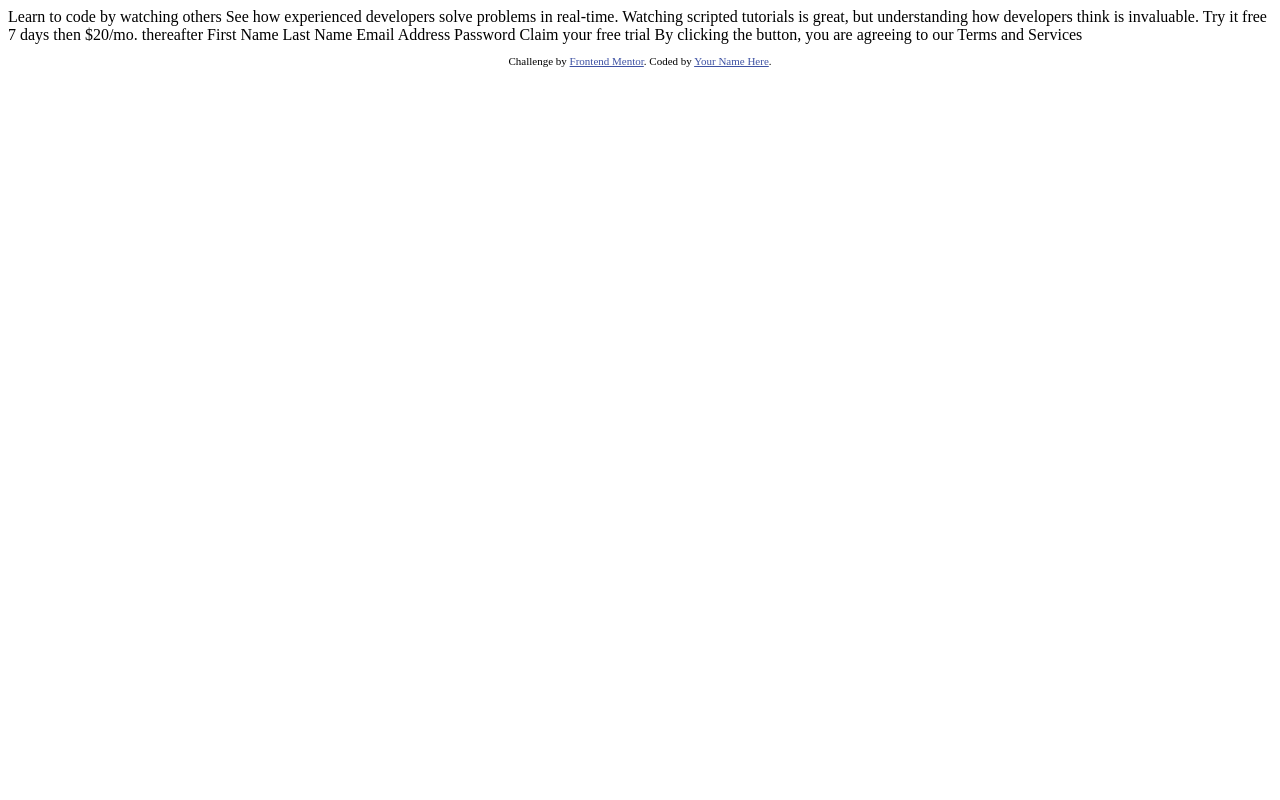
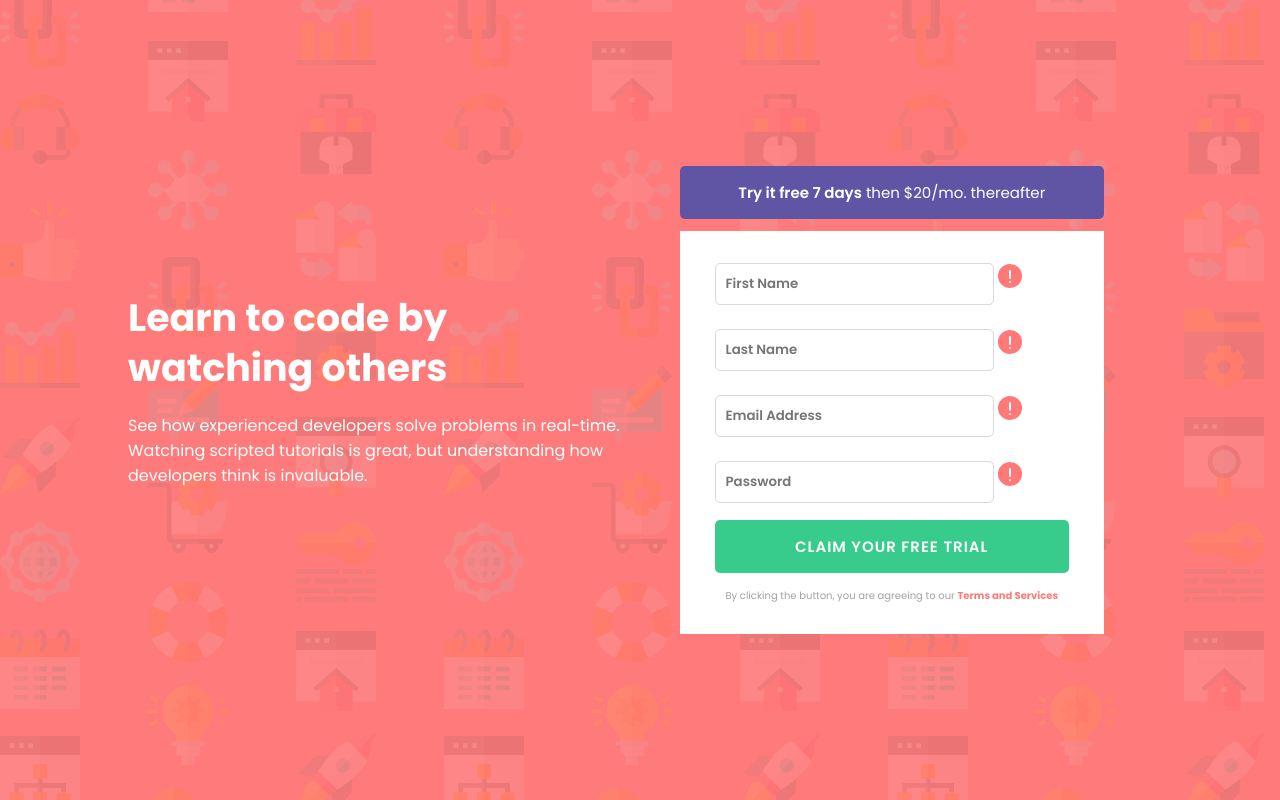
Before and after one commit to frontendMentor-me/signup-form, a plain HTML site: page index.html in a window 1280 px wide. Drawn offline with Linux system fonts and the light colour scheme.

Commit message:
vista desktop empezada

```diff
--- a/index.html
+++ b/index.html
@@ -1,42 +1,54 @@
 <!DOCTYPE html>
 <html lang="en">
+
 <head>
   <meta charset="UTF-8">
-  <meta name="viewport" content="width=device-width, initial-scale=1.0"> <!-- displays site properly based on user's device -->
+  <meta name="viewport" content="width=device-width, initial-scale=1.0">
+  <!-- displays site properly based on user's device -->
 
   <link rel="icon" type="image/png" sizes="32x32" href="./images/favicon-32x32.png">
 
   <title>Frontend Mentor | Intro component with sign up form</title>
 
-  <!-- Feel free to remove these styles or customise in your own stylesheet 👍 -->
-  <style>
-    .attribution { font-size: 11px; text-align: center; }
-    .attribution a { color: hsl(228, 45%, 44%); }
-  </style>
+  <link rel="stylesheet" href="style.css">
 </head>
+
 <body>
 
-  Learn to code by watching others
+  <main>
+    <div class="content left">
+      <h1>Learn to code by watching others</h1>
+      <p>See how experienced developers solve problems in real-time. Watching scripted tutorials is great,
+        but understanding how developers think is invaluable.
+      </p>
+    </div>
+    <div class="content right">
+      <div class="offert">
+        <p><span>Try it free 7 days</span> then $20/mo. thereafter</p>
+      </div>
+      <form class="form">
+        <div class="input">
+          <input type="text" name="firstName" placeholder="First Name" required>
+          <img src="./images/icon-error.svg" alt="">
+        </div>
+        <div class="input">
+          <input type="text" name="lastName" placeholder="Last Name" required>
+          <img src="./images/icon-error.svg" alt="">
+        </div>
+        <div class="input">
+          <input type="email" name="email" placeholder="Email Address" required>
+          <img src="./images/icon-error.svg" alt="">
+        </div>
+        <div class="input">
+          <input type="password" name="pwd" placeholder="Password" required>
+          <img src="./images/icon-error.svg" alt="">
+        </div>
+        <button type="button"> Claim your free trial</button>
 
-  See how experienced developers solve problems in real-time. Watching scripted tutorials is great,
-  but understanding how developers think is invaluable.
+        <small>By clicking the button, you are agreeing to our <span class="tys">Terms and Services</span></small>
+      </form>
+    </div>
+  </main>
+</body>
 
-  Try it free 7 days then $20/mo. thereafter
-
-  First Name
-  Last Name
-  Email Address
-  Password
-
-  Claim your free trial
-
-  By clicking the button, you are agreeing to our Terms and Services
-
-  <footer>
-    <p class="attribution">
-      Challenge by <a href="https://www.frontendmentor.io?ref=challenge" target="_blank">Frontend Mentor</a>.
-      Coded by <a href="#">Your Name Here</a>.
-    </p>
-  </footer>
-</body>
 </html>
--- /dev/null
+++ b/style.css
@@ -0,0 +1,130 @@
+@import url('https://fonts.googleapis.com/css2?family=Poppins:wght@400;500;600;700&display=swap');
+
+:root {
+    /* Colors*/
+    --red: hsl(0, 100%, 74%);
+    --green: hsl(154, 59%, 51%);
+    --blue: hsl(248, 32%, 49%);
+
+    --darkBlue: hsl(249, 10%, 26%);
+    --grayishBlue: hsl(246, 25%, 77%);
+
+    --fontPoppins: 'Poppins', sans-serif;
+}
+
+* {
+    margin: 0;
+    padding: 0;
+    box-sizing: border-box;
+    font-family: var(--fontPoppins);
+}
+
+body {
+    height: 100vh;
+    width: 100vw;
+    display: flex;
+    align-items: center;
+    justify-content: center;
+    background: url('./images/bg-intro-desktop.png'), var(--red);
+}
+
+body main {
+    display: flex;
+    flex-direction: row;
+    align-items: center;
+    width: 80%;
+}
+
+body main .right {
+    width: 100%;
+    margin: 0 3rem;
+}
+
+body main .left {
+    color: white;
+}
+
+body main .left h1 {
+    width: 75%;
+    font-size: 38px;
+    line-height: 50px;
+}
+
+body main .left p {
+    padding: 20px 0;
+}
+
+body main .right .offert {
+    background-color: var(--blue);
+    border-radius: 5px;
+    padding: 15px;
+    margin-bottom: 12px;
+}
+
+body main .right .offert>p {
+    font-size: 15px;
+    text-align: center;
+    color: white;
+    font-weight: 400;
+}
+
+body main .right .offert>p span {
+    font-weight: 600;
+}
+
+body main .right .form {
+    padding: 20px 35px;
+    width: 100%;
+    background-color: white;
+    display: flex;
+    flex-direction: column;
+}
+
+body main .right .form input {
+    margin: 12px 0;
+    padding: 10px;
+    border-radius: 5px;
+    outline: none;
+
+    border: 1px solid #DADADA;
+    transition: 0.5s all;
+}
+
+body main .right .form input:focus {
+    border: 1px solid #A2A2A2;
+}
+
+body main .right .form input::placeholder {
+    font-weight: 600;
+}
+
+body main .right .form button {
+    margin: 5px 0;
+    background-color: var(--green);
+    color: white;
+    border: none;
+    padding: 15px 24px;
+    border-radius: 5px;
+    text-transform: uppercase;
+    transition: 0.5s all;
+    font-weight: 600;
+    letter-spacing: 1px;
+    font-size: 15px;
+}
+
+body main .right .form button:hover {
+    cursor: pointer;
+    transform: scale(1.05);
+}
+
+body main .right .form small {
+    text-align: center;
+    font-size: 10px;
+    padding: 10px 0;
+    color: #A2A2A2;
+}
+
+body main .right .form small span {
+    color: var(--red);
+    font-weight: 700;
+}
```
